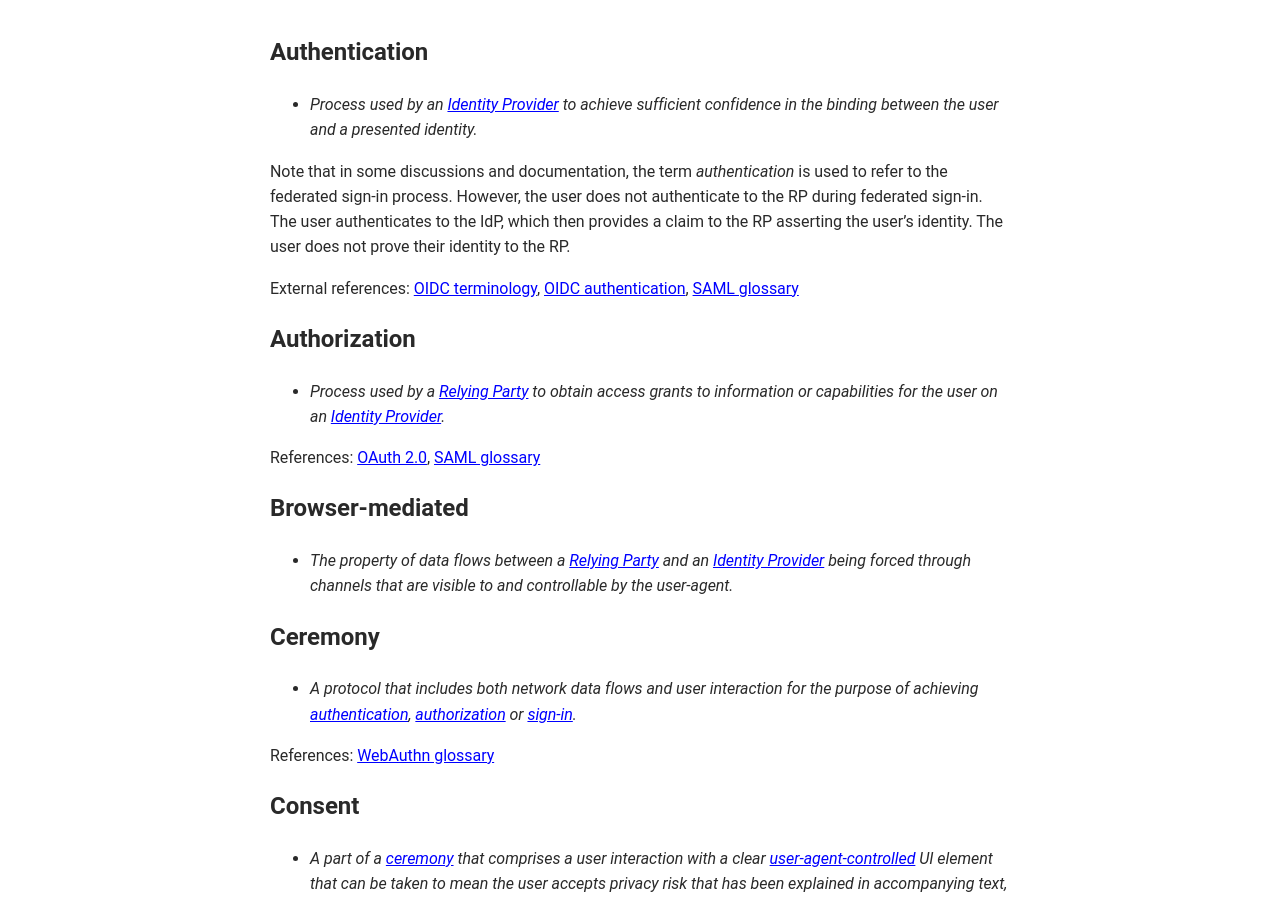
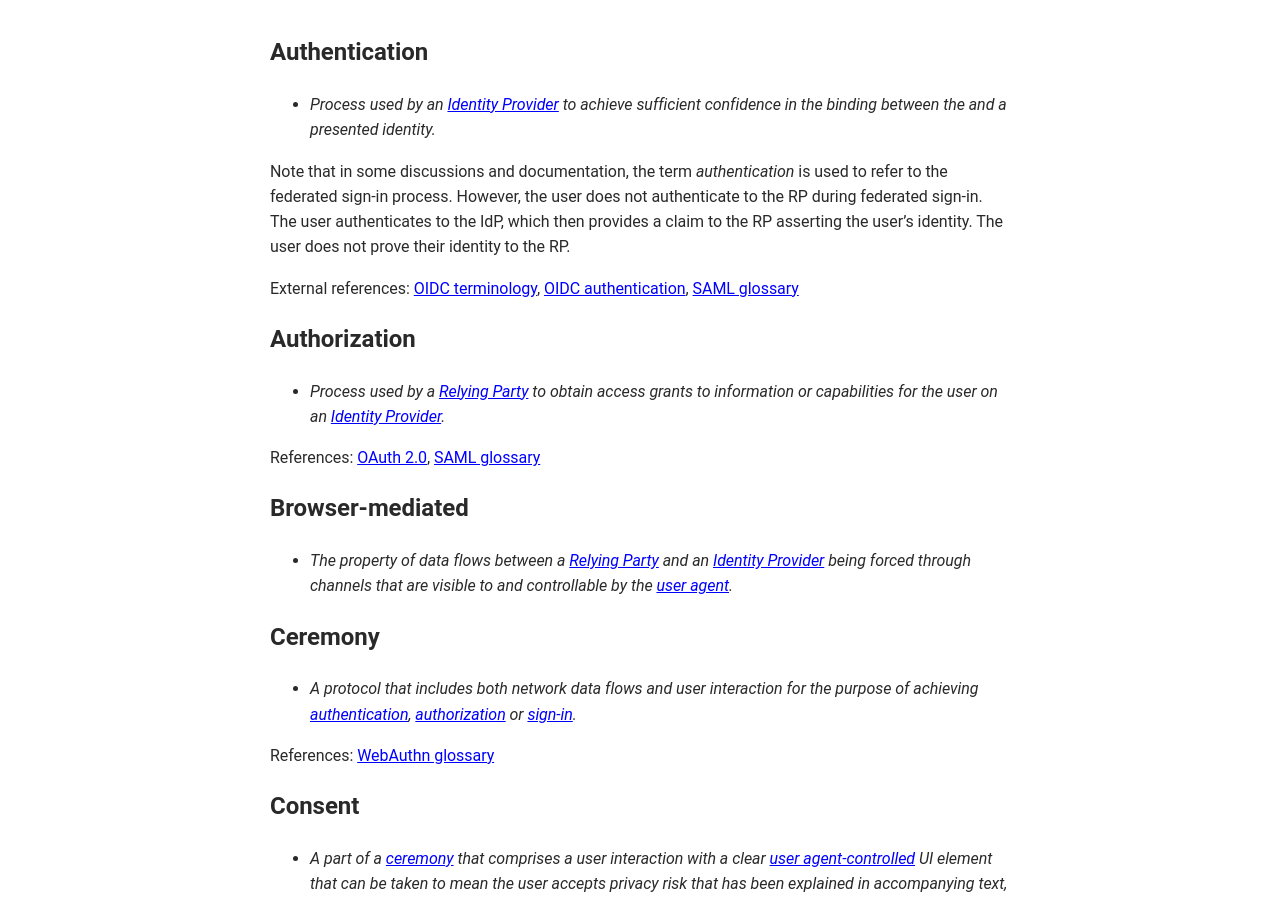
Before and after one commit to w3c-fedid/FedCM, a Jekyll site: the page built from glossary.md, in a window 1280 px wide and 1400 px high. Shown: the part 479-1379 px from the top of the window. Built offline with Jekyll 4.4.1, drawn with Linux system fonts in a browser that asks for light colours; some web fonts are replaced; some of the changed text lies outside the part shown.

Commit message:
Small text cleanup

```diff
--- a/glossary.md
+++ b/glossary.md
@@ -11,7 +11,7 @@ This document is continually evolving. Feedback is welcome.
 
 # Definitions
 ## Authentication
-* _Process used by an [Identity Provider](#identity-provider-idp) to achieve sufficient confidence in the binding between the user and a presented identity._
+* _Process used by an [Identity Provider](#identity-provider-idp) to achieve sufficient confidence in the binding between the and a presented identity._
 
 Note that in some discussions and documentation, the term _authentication_ is used to refer to the federated sign-in process. However, the user does not authenticate to the RP during federated sign-in. The user authenticates to the IdP, which then provides a claim to the RP asserting the user’s identity. The user does not prove their identity to the RP.
 
@@ -23,7 +23,7 @@ External references: [OIDC terminology](https://openid.net/specs/openid-connect-
 References: [OAuth 2.0](https://tools.ietf.org/html/rfc6749), [SAML glossary](https://docs.oasis-open.org/security/saml/v2.0/saml-glossary-2.0-os.pdf)
 
 ## Browser-mediated
-* _The property of data flows between a [Relying Party](#relying-party-rp) and an [Identity Provider](#identity-provider-idp) being forced through channels that are visible to and controllable by the user-agent._
+* _The property of data flows between a [Relying Party](#relying-party-rp) and an [Identity Provider](#identity-provider-idp) being forced through channels that are visible to and controllable by the [user agent](#user-agent)._
 
 ## Ceremony
 * _A protocol that includes both network data flows and user interaction for the purpose of achieving [authentication](#authentication), [authorization](#authorization) or [sign-in](#federated-sign-in)._
@@ -31,7 +31,7 @@ References: [OAuth 2.0](https://tools.ietf.org/html/rfc6749), [SAML glossary](ht
 References: [WebAuthn glossary](https://www.w3.org/TR/webauthn/#ceremony)
 
 ## Consent
-* _A part of a [ceremony](#ceremony) that comprises a user interaction with a clear [user-agent-controlled](#user-agent) UI element that can be taken to mean the user accepts privacy risk that has been explained in accompanying text, and the ceremony may proceed accordingly._
+* _A part of a [ceremony](#ceremony) that comprises a user interaction with a clear [user agent-controlled](#user-agent) UI element that can be taken to mean the user accepts privacy risk that has been explained in accompanying text, and the ceremony may proceed accordingly._
 
 ## Claim
 * _A piece of information asserted by an [Identity Provider](#identity-provider-idp) about a user._
@@ -50,7 +50,7 @@ This term is novel in WebID and its details could be subject to change.
 * _A [claim](#claim) granted to a [Relying Party](#relying-party-rp) by an [Identity Provider](#identity-provider-idp) that constitutes an [identifier](#identifier) for the user but cannot be correlated with other identifiers granted to different Relying Parties._
 
 ## Enterprise (context)
-* _Category of use cases that apply to private restricted-access [Relying Parties](#relying-party-rp) and [Identity Providers](#identity-provider-idp), in particular where organizations can have provisioning capabilities over [user-agents](#user-agent). This typically encompasses use cases of corporations, institutions, or government agencies._
+* _Category of use cases that apply to private restricted-access [Relying Parties](#relying-party-rp) and [Identity Providers](#identity-provider-idp), in particular where organizations can have provisioning capabilities over [user agents](#user-agent). This typically encompasses use cases of corporations, institutions, or government agencies._
 
 ## Federated sign-in
 * _Process used by a [Relying Party](#relying-party-rp) to obtain a user [identifier](#identifier) from an [Identity Provider](#identity-provider-idp) to which the user has [authenticated](#authentication)._
@@ -102,7 +102,7 @@ This term is defined as a part of the OpenID Connect specification. The use of t
 References: [OIDC](https://openid.net/specs/openid-connect-core-1_0.html#StandardClaims)
 
 ## Verifiably directed identifier
-* _A [directed identifier](#directed-identifier) that has the property that the [user-agent](#user-agent) is able to validate that it is directed._
+* _A [directed identifier](#directed-identifier) that has the property that the [user agent](#user-agent) is able to validate that it is directed._
 
-## User-agent
+## User agent
 * _Client software such as a web browser that renders web content and can implement WebID._
```
